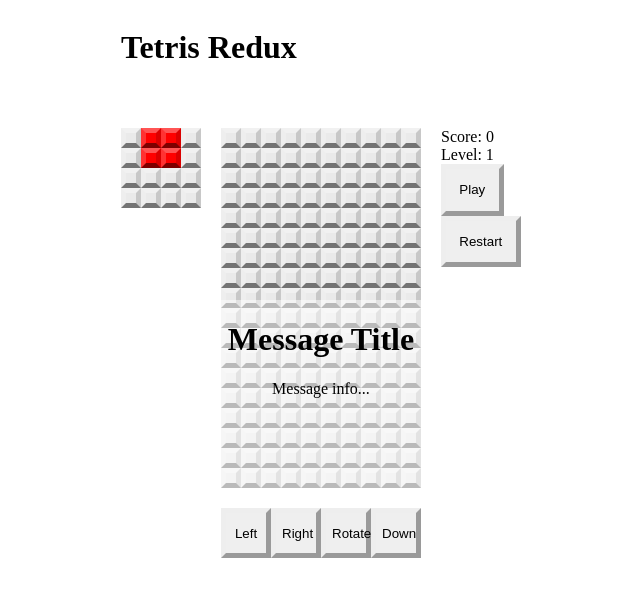
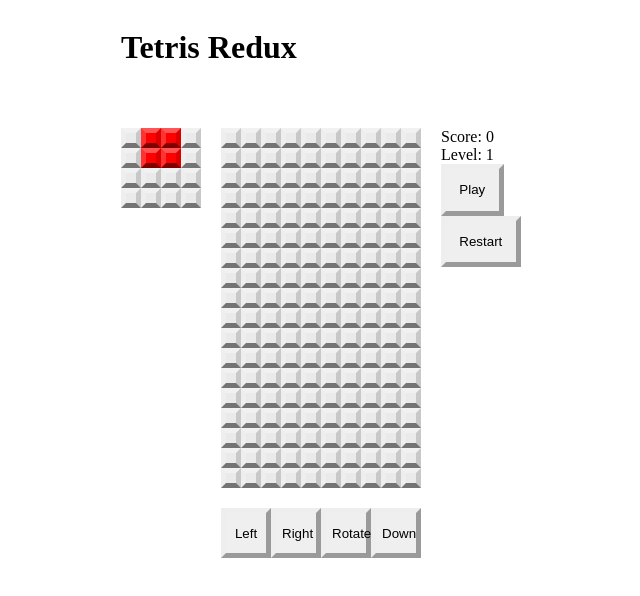
Before and after one commit to KJSDR/React-Redux-Tetris-Tutorial, a React (Vite) app: page / in a window 1280 px wide. Shown: the top 596 px of the page, without its empty margins (319-959 px from the left). Built offline with nearby package versions, Linux system fonts and the light colour scheme.

Commit message:
added connection for message popup

```diff
--- a/src/components/MessagePopup.jsx
+++ b/src/components/MessagePopup.jsx
@@ -1,11 +1,23 @@
 import React from 'react';
+import { useSelector } from 'react-redux';
 
-// Displays a message
 export default function MessagePopup() {
+  const { isRunning, gameOver } = useSelector((state) => state);
+
+  let message = '';
+  let isHidden = 'hidden';
+
+  if (gameOver) {
+    message = 'Game Over';
+    isHidden = '';
+  } else if (!isRunning) {
+    message = 'Paused';
+    isHidden = '';
+  }
+
   return (
-    <div className="message-popup">
-      <h1>Message Title</h1>
-      <p>Message info...</p>
+    <div className={`message-popup ${isHidden}`}>
+      <h1>{message}</h1>
     </div>
   );
 }
```
